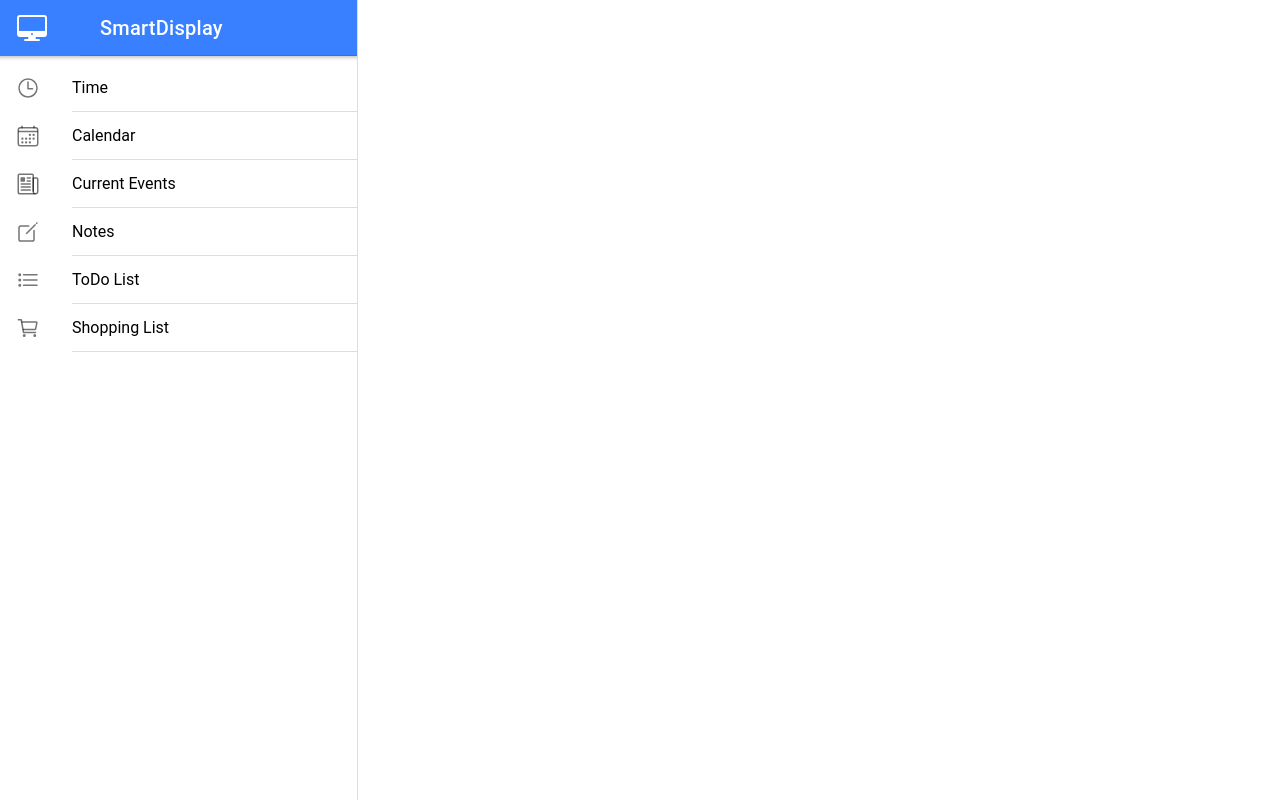
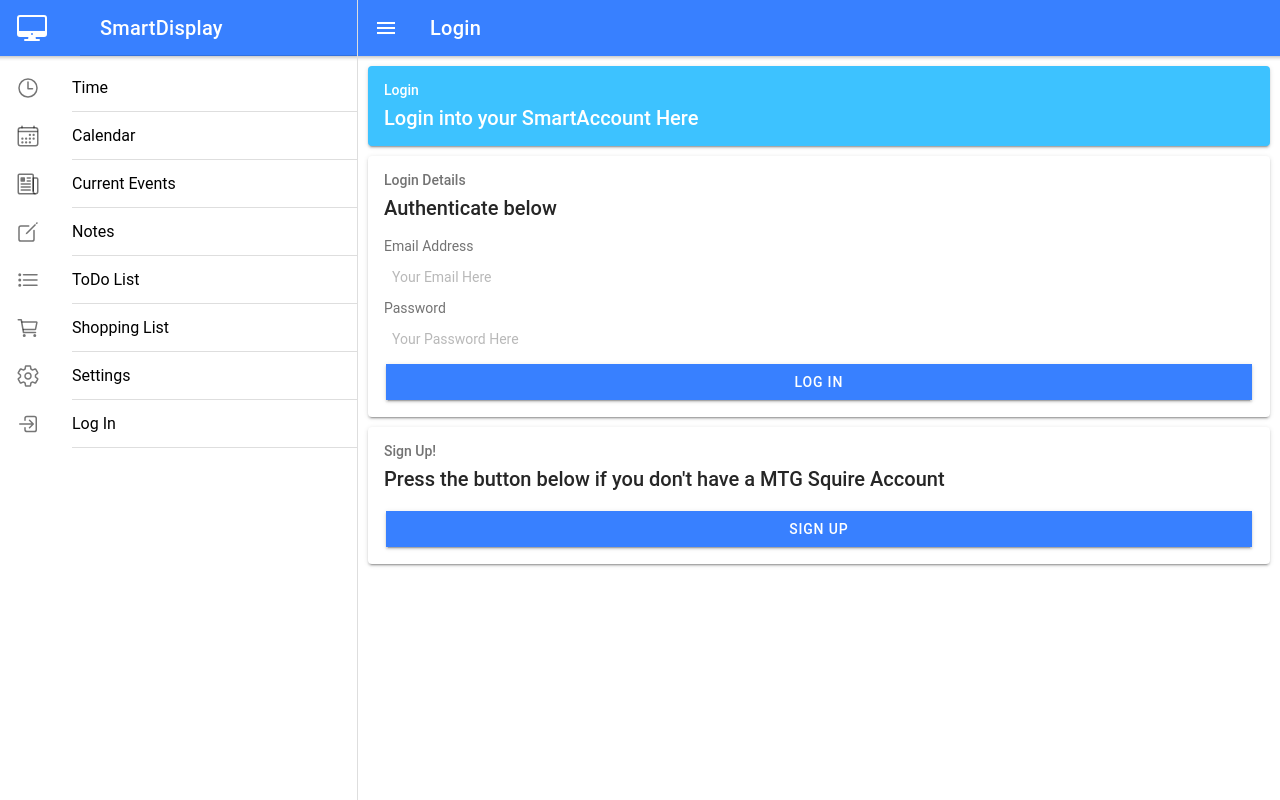
Before and after one commit to knitro/SmartDisplay, a React (Create React App) app: page /login in a window 1280 px wide. Built offline with nearby package versions, Linux system fonts and the light colour scheme; no server answers.

Commit message:
Added additional pages, blank, and WIP login

```diff
--- a/src/App.tsx
+++ b/src/App.tsx
@@ -40,7 +40,8 @@
 ////////////////////////////////////////////////////////////////////////////////////
 
 /**
- * Main React App
+ * App Component.
+ * This contains only the Overall Context Providers
  */
 const App: React.FC = () => {
 
--- a/src/components/SideBar/SideBar.tsx
+++ b/src/components/SideBar/SideBar.tsx
@@ -1,7 +1,9 @@
 import React, { Component } from 'react';
 import { IonHeader, IonToolbar, IonTitle, IonMenu, IonContent, IonList, IonItem, IonMenuToggle, IonIcon, IonText } from "@ionic/react";
-import { timeOutline, calendarOutline, newspaperOutline, listOutline, createOutline, cartOutline, desktopOutline } from 'ionicons/icons';
+import { timeOutline, calendarOutline, newspaperOutline, listOutline, createOutline, cartOutline, desktopOutline, logInOutline, settingsOutline, personCircle } from 'ionicons/icons';
 import uuid from 'uuid';
+import LoginStateContext from '../../state/LoginState';
+import History from '../../logic/History';
 
 ////////////////////////
 /*Interfaces*/
@@ -20,7 +22,7 @@
   /*Fields*/
   ////////////////////////
 
-  //Items on the Sidebar
+  /*Main Sidebar Items*/
   sideBarItems : SideBarItem[]= [
     {label: "Time"            , path: "/time"             , iconName: timeOutline},
     {label: "Calendar"        , path: "/calendar"         , iconName: calendarOutline},
@@ -28,6 +30,17 @@
     {label: "Notes"           , path: "/notes"            , iconName: createOutline},
     {label: "ToDo List"       , path: "/todoList"         , iconName: listOutline},
     {label: "Shopping List"   , path: "/shoppingList"     , iconName: cartOutline},
+    {label: "Settings"        , path: "/settings"         , iconName: settingsOutline},
+  ];
+
+  /*Logged In Sidebar Items*/
+  loggedInItems : SideBarItem[]= [
+    {label: "My Profile"      , path: "/myProfile"        , iconName: personCircle},
+  ];
+
+  /*Logged Out Sidebar Items*/
+  loggedOutItems : SideBarItem[]= [
+    {label: "Log In"          , path: "/login"            , iconName: logInOutline},
   ];
 
   ////////////////////////
@@ -35,13 +48,45 @@
   ////////////////////////
 
   /**
+   * Renders all the Menu Items for the Sidebar.
+   */
+  renderAllMenuItems() {
+    return (
+      <IonContent>
+        <IonList>
+
+          {/* Creates the Default SideBar Items through calling the renderMenuItem for each item in the sideBarItems array*/}
+          {this.sideBarItems.map((currentItem: SideBarItem) => this.renderMenuItem(currentItem))}
+
+          {/* Depending on LoginState, Display Menu Items*/}
+          <LoginStateContext.Consumer>
+            {currentLoginState =>
+              <div>
+                {(currentLoginState.authenticatedUser !== null) ?
+                  this.renderLoggedIn() : this.renderLoggedOut()
+                }
+              </div>
+            }
+          </LoginStateContext.Consumer>
+        </IonList>
+      </IonContent>
+    )
+  }
+
+  /**
    * Renders the Menu Item (Used in the Render)
    * @param currentItem - the SideBarItem to render
    */
   renderMenuItem (currentItem: SideBarItem) {
+
     return (
       <IonMenuToggle auto-hide="false" key={uuid.v4()}>
-        <IonItem href={currentItem.path}>
+
+        <IonItem
+          onClick={() => {
+            History.push(currentItem.path);
+          }}
+        >
           <IonIcon icon={currentItem.iconName} slot="start"/>
           <IonText>{currentItem.label}</IonText>
         </IonItem>
@@ -49,11 +94,28 @@
     );
   }
 
+  renderLoggedIn() {
+    return (
+      <div>
+        {this.loggedInItems.map((currentItem: SideBarItem) => this.renderMenuItem(currentItem))}
+      </div>
+    )
+  }
+
+  renderLoggedOut() {
+    return (
+      <div>
+        {this.loggedOutItems.map((currentItem: SideBarItem) => this.renderMenuItem(currentItem))}
+      </div>
+    )
+  }
+
   ////////////////////////
   /*Render*/
   ////////////////////////
 
   render() {
+
     return (
       <IonMenu side="start" type="overlay" contentId="main">
         <IonHeader>
@@ -65,12 +127,7 @@
           </IonToolbar>
         </IonHeader>
 
-        <IonContent>
-          <IonList>
-            {/* Creates the SideBar Items through calling the renderMenuItem for each item in the sideBarItems array*/}
-            {this.sideBarItems.map((currentItem: SideBarItem) => this.renderMenuItem(currentItem))}
-          </IonList>
-        </IonContent>
+        {this.renderAllMenuItems()}
 
       </IonMenu>
     );
--- a/src/main/Main.tsx
+++ b/src/main/Main.tsx
@@ -23,6 +23,11 @@
 ////////////////////////////////////////////////////////////////////////////////////
 
 import SideBar from '../components/SideBar/SideBar';
+import Settings from '../pages/Settings/Settings';
+import Profile from '../pages/Account/Profile/Profile';
+import Login from '../pages/Account/Login/Login';
+import Register from '../pages/Account/Register/Register';
+import History from '../logic/History';
 
 /**
  * Main React App
@@ -34,7 +39,7 @@
   ////////////////////////////
   return (
     <IonApp>
-      <IonReactRouter>
+      <IonReactRouter history={History}>
 
         <IonSplitPane contentId="main"> {/* Adds/Allows the SideBar Functionality */}
 
@@ -43,13 +48,26 @@
           <IonPage id="main"> {/* ID reference allowing for Sidebar Functionality */}
 
             <IonRouterOutlet>
+
+              {/*Default Pages*/}
               <Route path="/calendar"       component={Calendar_Default}      exact={true} />
               <Route path="/currentEvents"  component={CurrentEvents_Default} exact={true} />
               <Route path="/notes"          component={Notes_Default}         exact={true} />
               <Route path="/shoppingList"   component={ShoppingList_Default}  exact={true} />
               <Route path="/time"           component={Time_Default}          exact={true} />
               <Route path="/todoList"       component={TodoList_Default}      exact={true} />
+              <Route path="/settings"       component={Settings}              exact={true} />
+
+              {/*Logged In Pages*/}
+              <Route path="/myProfile"      component={Profile}               exact={true} />
+
+              {/*Logged Out Pages*/}
+              <Route path="/login"          component={Login}                 exact={true} />
+              <Route path="/register"       component={Register}              exact={true} />
+
+              {/*Blank Route*/}
               <Route path="/" render={() => <Redirect to="/time" />}          exact={true} />
+
             </IonRouterOutlet>
 
           </IonPage>
--- a/src/pages/Account/Login/LoginLogic.tsx
+++ b/src/pages/Account/Login/LoginLogic.tsx
@@ -17,7 +17,6 @@
 export function submitLoginButtonPress(info : LoginInfo, firebase : Firebase,
   loadingFunction : (value : boolean) => void, errorFunction : (value : boolean) => void)
 {
-
   loadingFunction(true);
 
   firebase
--- a/src/pages/Account/Login/LoginPage.tsx
+++ b/src/pages/Account/Login/LoginPage.tsx
@@ -4,7 +4,7 @@
 import CardHeader from '../../../components/Card/CardHeader';
 import Firebase from '../../../firebase';
 import { LoginInfo, submitLoginButtonPress } from './LoginLogic';
-import History from '../../../logic/History';
+import { useHistory } from 'react-router';
 
 interface LoginProps {
   firebase : Firebase
@@ -17,6 +17,7 @@
   const [password,        setPassword]        = useState("");
   const [showLoading,     setShowLoading]     = useState(false);
   const [showAlert,       setShowAlert]       = useState(false);
+  const history = useHistory();
 
   //////////////////////////////
   /*Render Return*/
@@ -49,7 +50,7 @@
       <IonContent fullscreen>
 
         {/* Card 1:  Login Header*/}
-      <IonCard>
+        <IonCard color="secondary">
           <CardHeader title={"Login"} subtitle={"Login into your SmartAccount Here"} />
         </IonCard>
 
@@ -85,34 +86,32 @@
               clearOnEdit={false}
             />
 
-        </IonCardContent>
-      </IonCard>
-
-      {/* Card 3: Login Button*/}
-      <IonCard>
+            {/*Login Button*/}
             <IonButton
               expand="full"
               fill="solid"
               color="primary"
               type="submit"
-          title="Login"
-          onClick={(event) => {
+              onClick={() => {
                 let suppliedInfo : LoginInfo = {
                   email           : email,
                   password        : password,
                 }
                 submitLoginButtonPress(suppliedInfo, props.firebase, setShowLoading, setShowAlert);
               }}
-        />
+            >
+              {"Log In"}
+            </IonButton>
+
+          </IonCardContent>
         </IonCard>
 
-      {/* Card 4:  Sign Up Header*/}
+        {/* Card 3:  Sign Up*/}
         <IonCard>
           <CardHeader title={"Sign Up!"} subtitle={"Press the button below if you don't have a MTG Squire Account"} />
-      </IonCard>
 
-      {/* Card 5:  SignUp Button*/}
-      <IonCard>
+          <IonCardContent>
+
             {/*Search Button*/}
             <IonButton
               expand="full"
@@ -121,9 +120,12 @@
               type="submit"
               title="Sign Up"
               onClick={() => {
-            History.push("/profile")
+                history.push("/register");
               }}
-        />
+            >
+              {"Sign Up"}
+            </IonButton>
+          </IonCardContent>
         </IonCard>
 
       </IonContent>
--- /dev/null
+++ b/src/pages/Account/Profile/Profile.tsx
@@ -0,0 +1,26 @@
+import { IonContent, IonPage } from '@ionic/react';
+import React from 'react';
+import Header from '../../../components/Header/Header';
+import WorkInProgress from '../../../components/WorkInProgress/WorkInProgress';
+
+const Profile: React.FC = () => {
+
+  const pageName : string = "Profile";
+
+  ////////////////////////////
+  /*Return*/
+  ////////////////////////////
+
+  return (
+    <IonPage>
+
+      <Header headerLabel={pageName}/>
+
+      <IonContent>
+        <WorkInProgress name={pageName}/>
+      </IonContent>
+    </IonPage>
+  );
+};
+
+export default Profile;
--- /dev/null
+++ b/src/pages/Account/Register/Register.tsx
@@ -0,0 +1,26 @@
+import { IonContent, IonPage } from '@ionic/react';
+import React from 'react';
+import Header from '../../../components/Header/Header';
+import WorkInProgress from '../../../components/WorkInProgress/WorkInProgress';
+
+const Register: React.FC = () => {
+
+  const pageName : string = "Register";
+
+  ////////////////////////////
+  /*Return*/
+  ////////////////////////////
+
+  return (
+    <IonPage>
+
+      <Header headerLabel={pageName}/>
+
+      <IonContent>
+        <WorkInProgress name={pageName}/>
+      </IonContent>
+    </IonPage>
+  );
+};
+
+export default Register;
--- /dev/null
+++ b/src/pages/Settings/Settings.tsx
@@ -0,0 +1,24 @@
+import { IonContent, IonPage } from '@ionic/react';
+import React from 'react';
+import Header from '../../components/Header/Header';
+import WorkInProgress from '../../components/WorkInProgress/WorkInProgress';
+
+const Settings: React.FC = () => {
+
+  ////////////////////////////
+  /*Return*/
+  ////////////////////////////
+
+  return (
+    <IonPage>
+
+      <Header headerLabel="Settings"/>
+
+      <IonContent>
+        <WorkInProgress name={"Settings"}/>
+      </IonContent>
+    </IonPage>
+  );
+};
+
+export default Settings;
```
Also changed, not shown: src/pages/Blank.tsx (added, +26 -0 lines). Lines whose indentation alone changed are shown as unchanged.
